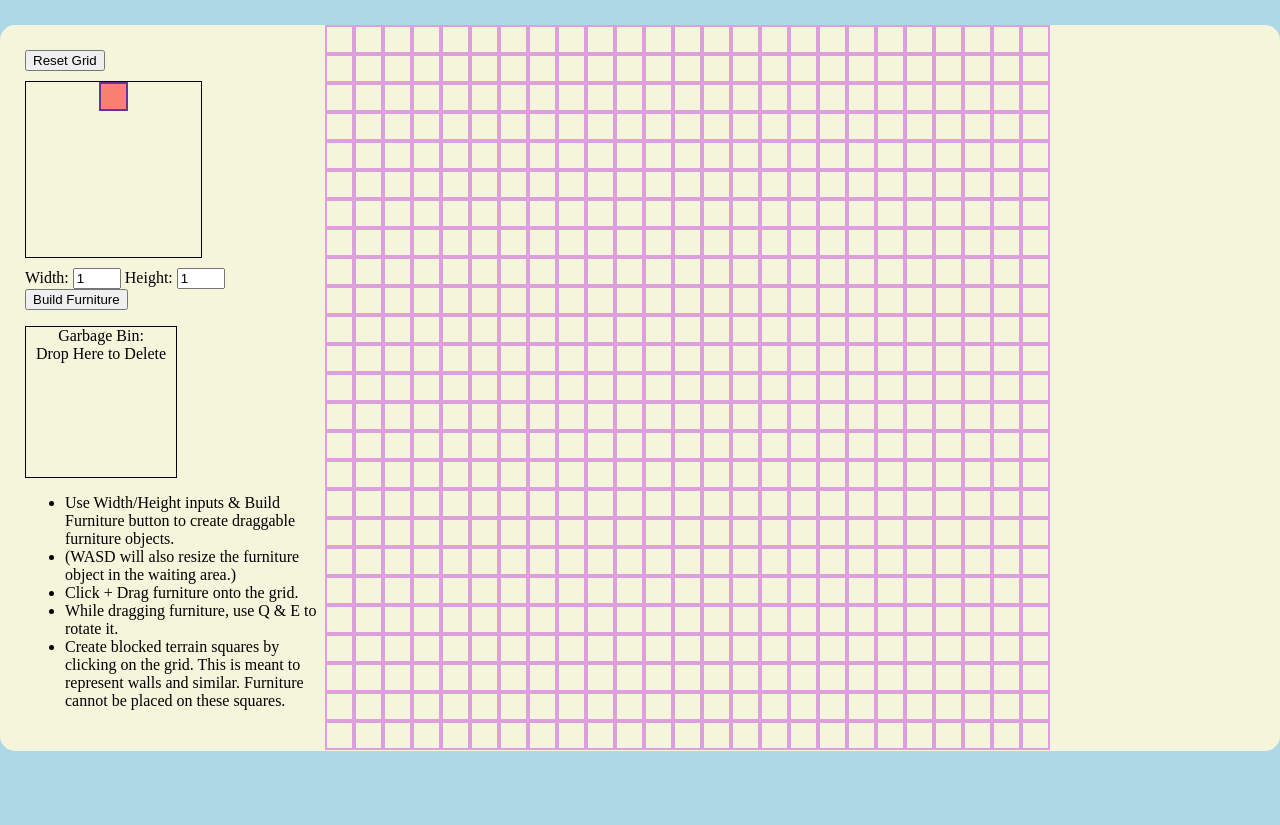
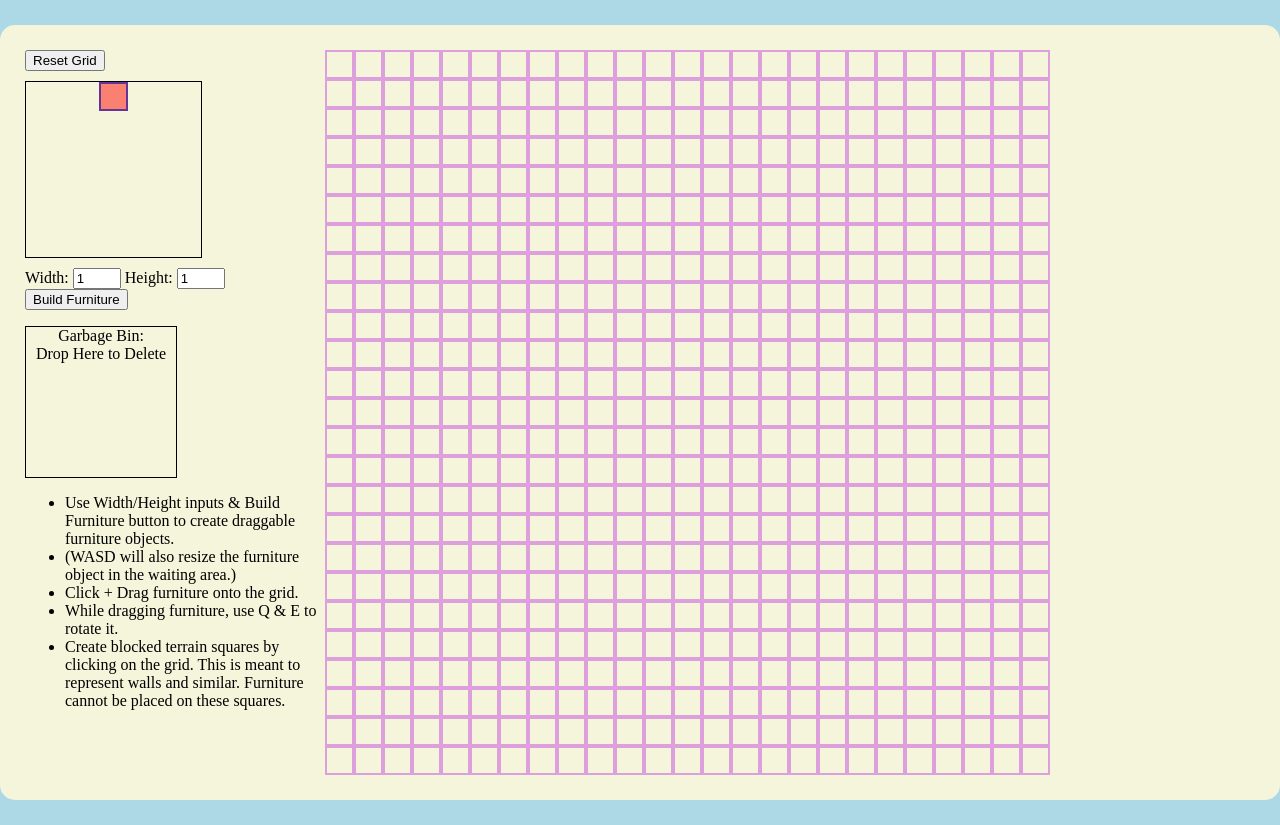
Before and after one commit to Silver418/GridLayoutPlanner, a plain HTML site: page GridLayoutPlanner.html in a window 1280 px wide. Before the commit the page ends 800 px from the top, so only its background shows below. Drawn offline with Linux system fonts and the light colour scheme.

Commit message:
FIX: app wrapper expands
The app wrapper will now expand its minimum height & width to fit large grids, rather than letting the grid spill over onto the background.

```diff
--- a/css/styles.css
+++ b/css/styles.css
@@ -55,7 +55,7 @@ body{
 #daGrid{
     position: absolute;
     left: 325px;
-    top:25px;
+    top: 50px;
 }
 
 .square, .furnitureLeg{  /*for squares on the grid*/
--- a/scripts/app.js
+++ b/scripts/app.js
@@ -13,6 +13,8 @@ const garbageBin = document.querySelector("#garbageBin");
 //Vars
 const desiredX = 25; //x & y for grid size
 const desiredY = 25;
+//const desiredX = 75;
+//const desiredY = 75;
 let maxFurnitureSize = 6; //maximum squares for the height & width of furniture pieces
 
 let mode = "paint";
@@ -26,9 +28,28 @@ let liftedFurniture;
 
 
 
+//********************************************************/
+//Grid Events/Stuff
+
+//adjust min-height & min-width of app wrapper to fit grid - call this after initializing or resizing the grid
+const setWrapperMinSize = () => {
+    var squareSize = document.querySelector("#square0-0").offsetWidth;
+    var gridLeftIndent = Number(getComputedStyle(daGrid)["left"].split("px")[0]);
+    var gridTopIndent = Number(getComputedStyle(daGrid)["top"].split("px")[0]);
+    var gridMinHeight = desiredY * squareSize;
+    var gridMinWidth = desiredX * squareSize;
+
+    console.log(`${squareSize} ${gridLeftIndent} ${gridMinHeight} ${gridMinWidth}`);
+
+    daGrid.style.minWidth = gridMinWidth + "px";
+    daGrid.style.minHeight = gridMinHeight + "px";
+
+    appWrap.style.minWidth = (gridLeftIndent + gridMinWidth) + "px";
+    appWrap.style.minHeight = (gridTopIndent + gridMinHeight) + "px";
+}
 
 
-//Grid Events/Stuff
+
 //Clicking on the grid event
 daGrid.addEventListener("click", e => {
     //paint mode: filling in grid boxes
@@ -49,6 +70,7 @@ const getGridSquarePosition = (x, y) => {
 
 
 
+//********************************************************/
 //Control Panel Events
 
 //Reset Button Event
@@ -71,9 +93,7 @@ controlPanel.querySelector("#resetButton").addEventListener("click", () => {
         }
 
     }
-
-
-});
+}); //end reset button handler
 
 
 //Build Furniture button event listener
@@ -105,7 +125,9 @@ buildX.addEventListener("input", e => {enforceFurnitureSize(e.target)});
 buildY.addEventListener("input", e => {enforceFurnitureSize(e.target)});
 
 
-// Furniture objects (probably all events added to appWrapper)
+
+//********************************************************/
+// Furniture object events
 
 //resize window shopping furniture object on WASD
 document.addEventListener("keydown", e => {
@@ -183,11 +205,9 @@ document.addEventListener("keydown", e => {
 
             //change dom element to new orientation
             liftedObject.setOrientation();
-
-
         }
-    }
-});
+    } //end end if q/e keys
+}); //end q/e key event handler
 
 
 
@@ -275,14 +295,12 @@ appWrap.addEventListener("mouseup", e => {
 
 
 
-
-
+//********************************************************/
 //setup on initial page load
 
 
 //Initialize default furniture object
 newWindowShoppingFurniture();
-
 
 //Initialize base Grid
 //(Not combining with furniture grid generation because they will be different when we add fencing to base grid)
@@ -306,6 +324,9 @@ for (i = 0; i < desiredY; i++) {
     daGrid.appendChild(myRow);
 }
 
+//set minimum size of wrapper to fit grid
+setWrapperMinSize();
+
 //set max inputs for furniture size length & width, using variable defined in vars section of this script
 buildX.max=maxFurnitureSize;
 buildY.max=maxFurnitureSize;
```
Also changed, not shown: README.txt.
